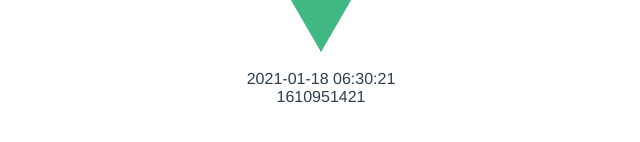
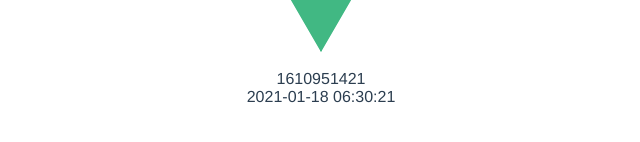
Before and after one commit to cc147151/vue2knowledge, a Vue app: page / in a window 1280 px wide. Shown: the part 220-362 px from the top of the page, without its empty margins (319-959 px from the left). Built offline with nearby package versions, Linux system fonts and the light colour scheme.

Commit message:
feat:新增问题

```diff
--- a/src/views/Home.vue
+++ b/src/views/Home.vue
@@ -1,14 +1,15 @@
 <template>
   <div class="home">
     <img alt="Vue logo" src="../assets/logo.png" />
+
+                              <!-- 如果用括号括起来，过滤器就不识别-->
+  <div>
+       {{info.status == '1' ? '进行中' : (info.modified_time |getFormalTime) }}
+  </div>
    <div>
-     {{info.status && info.status == '1' ? '进行中' : info.modified_time |getFormalTime }}
+                          <!-- 如果不加括号，会把进行中也进行过滤 -->
+     {{info.status == '1' ? '进行中' : info.modified_time |getFormalTime }}
    </div>
-                              <!-- 如果用括号括起来，就不识别-->
-  <div>
-       {{info.status && info.status == '1' ? '进行中' : (info.modified_time |getFormalTime) }}
-  </div>
-
   </div>
 </template>
 
```
Also changed, not shown: 1 other file (tests, documents, lock files or other folders).
